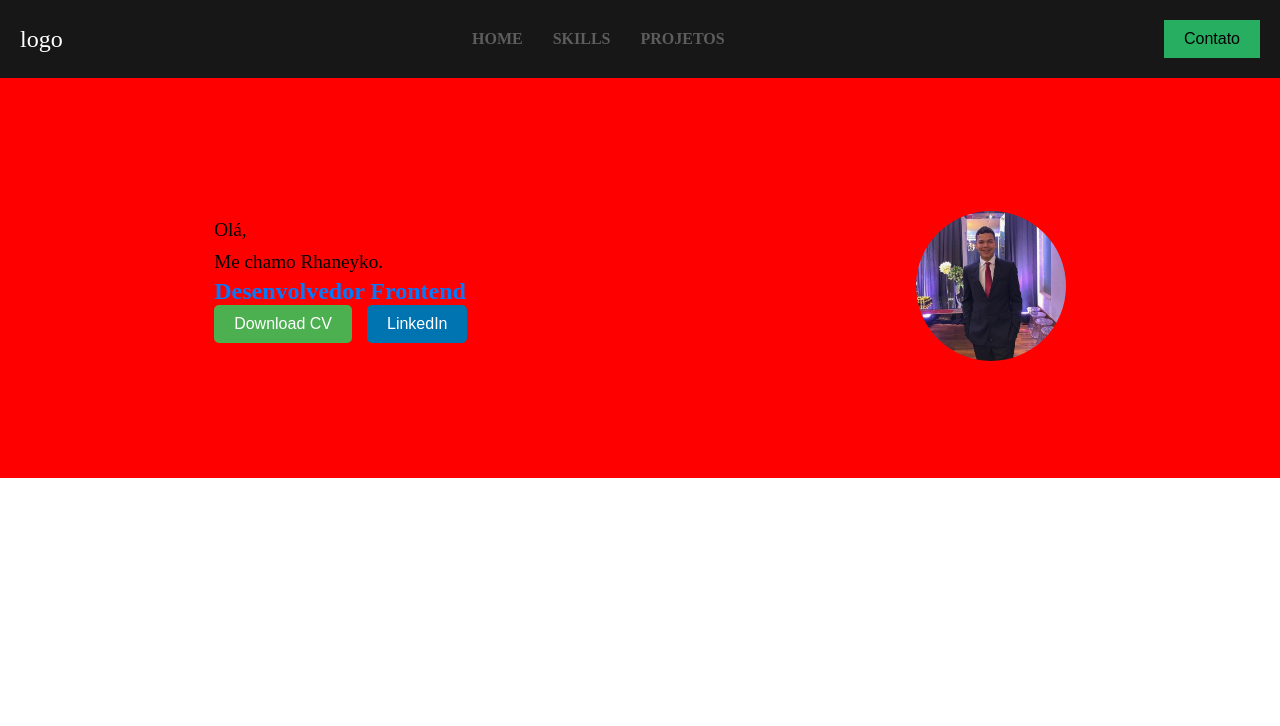
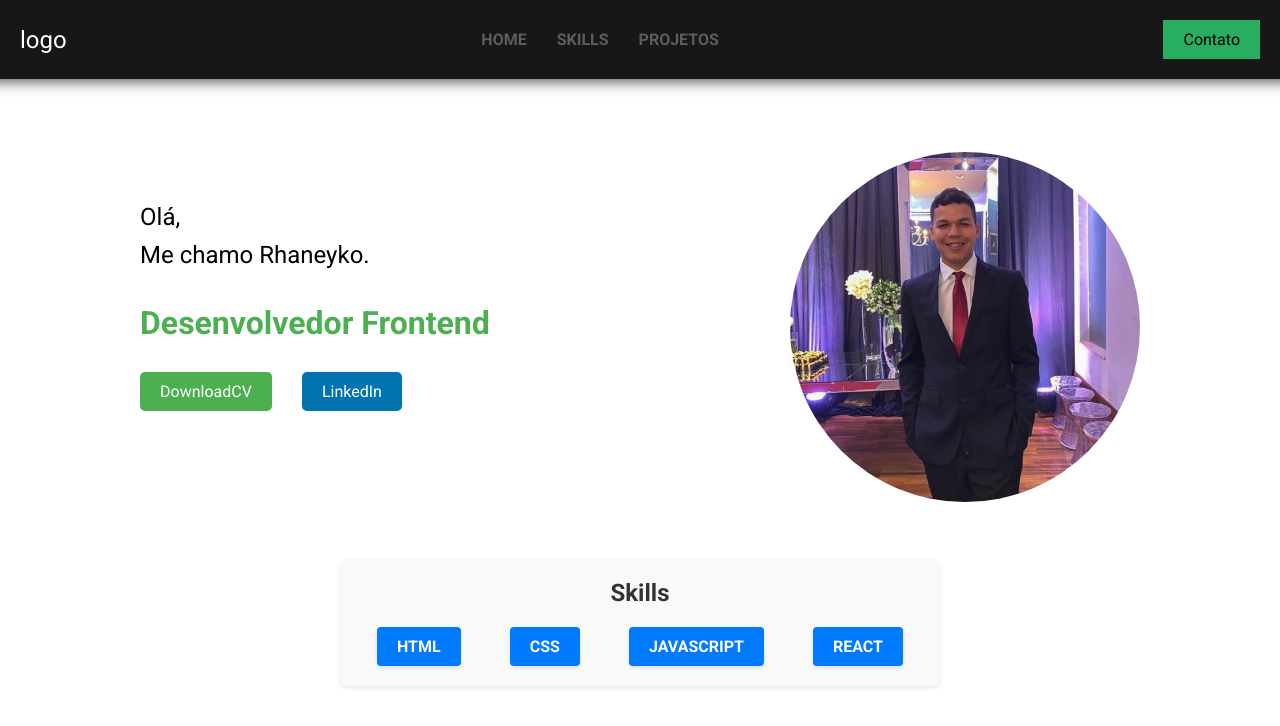
Before and after one commit to rhaneyko/rhaneyko--portfolio, a React (Create React App) app: page / in a window 1280 px wide. Shown: the top 726 px of the page. Built offline with nearby package versions, Linux system fonts and the light colour scheme.

Commit message:
home page commit

```diff
--- a/public/index.html
+++ b/public/index.html
@@ -1,43 +1,25 @@
 <!DOCTYPE html>
-<html lang="en">
+<html lang="pt-BR">
+
 <head>
   <meta charset="utf-8" />
-    <link rel="icon" href="%PUBLIC_URL%/favicon.ico" />
   <meta name="viewport" content="width=device-width, initial-scale=1" />
-    <meta name="theme-color" content="#000000" />
-    <meta
-      name="description"
-      content="Web site created using create-react-app"
-    />
-    <link rel="apple-touch-icon" href="%PUBLIC_URL%/logo192.png" />
-    <!--
-      manifest.json provides metadata used when your web app is installed on a
-      user's mobile device or desktop. See https://developers.google.com/web/fundamentals/web-app-manifest/
-    -->
+    <link rel="preconnect" href="https://fonts.googleapis.com">
+  <link rel="preconnect" href="https://fonts.gstatic.com" crossorigin>
+  <link
+    href="https://fonts.googleapis.com/css2?family=Press+Start+2P&family=Roboto:wght@100;300;400;500;700;900&display=swap"
+    rel="stylesheet">
+
+
+
   <link rel="manifest" href="%PUBLIC_URL%/manifest.json" />
-    <!--
-      Notice the use of %PUBLIC_URL% in the tags above.
-      It will be replaced with the URL of the `public` folder during the build.
-      Only files inside the `public` folder can be referenced from the HTML.
 
-      Unlike "/favicon.ico" or "favicon.ico", "%PUBLIC_URL%/favicon.ico" will
-      work correctly both with client-side routing and a non-root public URL.
-      Learn how to configure a non-root public URL by running `npm run build`.
-    -->
   <title>React App</title>
 </head>
+
 <body>
   <noscript>You need to enable JavaScript to run this app.</noscript>
   <div id="root"></div>
-    <!--
-      This HTML file is a template.
-      If you open it directly in the browser, you will see an empty page.
+</body>
 
-      You can add webfonts, meta tags, or analytics to this file.
-      The build step will place the bundled scripts into the <body> tag.
-
-      To begin the development, run `npm start` or `yarn start`.
-      To create a production bundle, use `npm run build` or `yarn build`.
-    -->
-  </body>
 </html>
--- a/src/App.css
+++ b/src/App.css
@@ -2,4 +2,5 @@
     margin: 0;
     padding: 0;
     box-sizing: border-box;
+    font-family: "Roboto", sans-serif;
 }
--- a/src/App.js
+++ b/src/App.js
@@ -4,6 +4,7 @@ import './App.css'
 
 import Header from "./components/Header";
 import HomePage from "./components/Pages/HomePage";
+import SkillsPage from "./components/Pages/SkillsPage";
 
 
 function App() {
@@ -11,6 +12,7 @@ function App() {
     <div className="App">
       <Header />
       <HomePage />
+      <SkillsPage/>
     </div>
   );
 }
--- a/src/components/Pages/HomePage/index.js
+++ b/src/components/Pages/HomePage/index.js
@@ -1,23 +1,30 @@
 import React from "react";
 
 import "./styles.css";
+import cvRhaneyko from "../../Assets/Documents/cvRhaneyko.pdf";
 import ProfileImage from "../../Assets/Images/profile__image.jpg";
 
 const HomePage = () => {
+  const openLinkedin = () => {
+    window.open("https://www.linkedin.com/in/rhaneyko-honorio-73657819b/");
+  };
   return (
     <div className="container">
-
       <div className="greetings">
         <span className="greetings__text">Olá,</span>
         <span className="greetings__text">Me chamo Rhaneyko.</span>
         <span className="greetings__role">Desenvolvedor Frontend</span>
 
-      <div className="buttons">
-        <button className="buttons__cv">Download CV</button>
-        <button className="buttons__linkedin">LinkedIn</button>
+        <div className="buttons">
+          <a href={cvRhaneyko} download="cvRhaneyko" className="buttons__cv">
+            DownloadCV
+          </a>
+
+          <button className="buttons__linkedin" onClick={openLinkedin}>
+            LinkedIn
+          </button>
+        </div>
       </div>
-      </div>
-
 
       <div className="profile">
         <img
--- a/src/components/Pages/HomePage/styles.css
+++ b/src/components/Pages/HomePage/styles.css
@@ -4,10 +4,8 @@
     justify-content: space-around;
     align-items: center;
 
-    height: 50vh;
+    height: 60vh;
     gap: 20px;
-
-    background-color: red;
   }
 
   .greetings {
@@ -16,19 +14,22 @@
   }
 
   .greetings__text {
-    font-size: 1.2rem;
+    font-size: 1.5rem;
     margin: 5px 0;
   }
 
   .greetings__role {
-    font-size: 1.5rem;
+    font-size: 2rem;
     font-weight: bold;
-    color: #007bff;
+    margin: 30px 0 0;
+    color: #4caf50;
   }
 
   .buttons {
     display: flex;
-    gap: 15px;
+    gap: 30px;
+
+    margin: 30px 0;
   }
 
   .buttons__cv,
@@ -43,6 +44,7 @@
   .buttons__cv {
     background-color: #4caf50;
     color: #fff;
+    text-decoration: none;
   }
 
   .buttons__linkedin {
@@ -55,8 +57,8 @@
   }
 
   .profile__image {
-    width: 150px;
-    height: 150px;
+    width: 350px;
+    height: 350px;
     border-radius: 50%;
     object-fit: cover;
   }
--- /dev/null
+++ b/src/components/Pages/SkillsPage/index.js
@@ -0,0 +1,20 @@
+import React from "react";
+
+import './styles.css';
+
+const SkillsPage = () => {
+  return (
+    <div className="container__skills">
+    <h1 className="skills__title">Skills</h1>
+    <div className="skills__list">
+      <div className="skills__item">HTML</div>
+      <div className="skills__item">CSS</div>
+      <div className="skills__item">JAVASCRIPT</div>
+      <div className="skills__item">REACT</div>
+    </div>
+  </div>
+
+)
+};
+
+export default SkillsPage;
--- /dev/null
+++ b/src/components/Pages/SkillsPage/styles.css
@@ -0,0 +1,37 @@
+.container__skills {
+    max-width: 600px;
+    margin: 0 auto;
+    padding: 20px;
+    background-color: #f9f9f9;
+    border-radius: 8px;
+    box-shadow: 0 2px 4px rgba(0, 0, 0, 0.1);
+  }
+
+  .skills__title {
+    font-size: 24px;
+    text-align: center;
+    margin-bottom: 20px;
+    color: #333;
+  }
+
+  .skills__list {
+    display: flex;
+    justify-content: space-around;
+    gap: 15px;
+    flex-wrap: wrap;
+  }
+
+  .skills__item {
+    padding: 10px 20px;
+    background-color: #007bff;
+    color: white;
+    border-radius: 4px;
+    text-align: center;
+    font-weight: bold;
+    box-shadow: 0 2px 4px rgba(0, 0, 0, 0.1);
+    transition: transform 0.2s;
+  }
+
+  .skills__item:hover {
+    transform: scale(1.1);
+  }
```
Also changed, not shown: 1 other file (tests, documents, lock files or other folders). Lines whose indentation alone changed are shown as unchanged.
